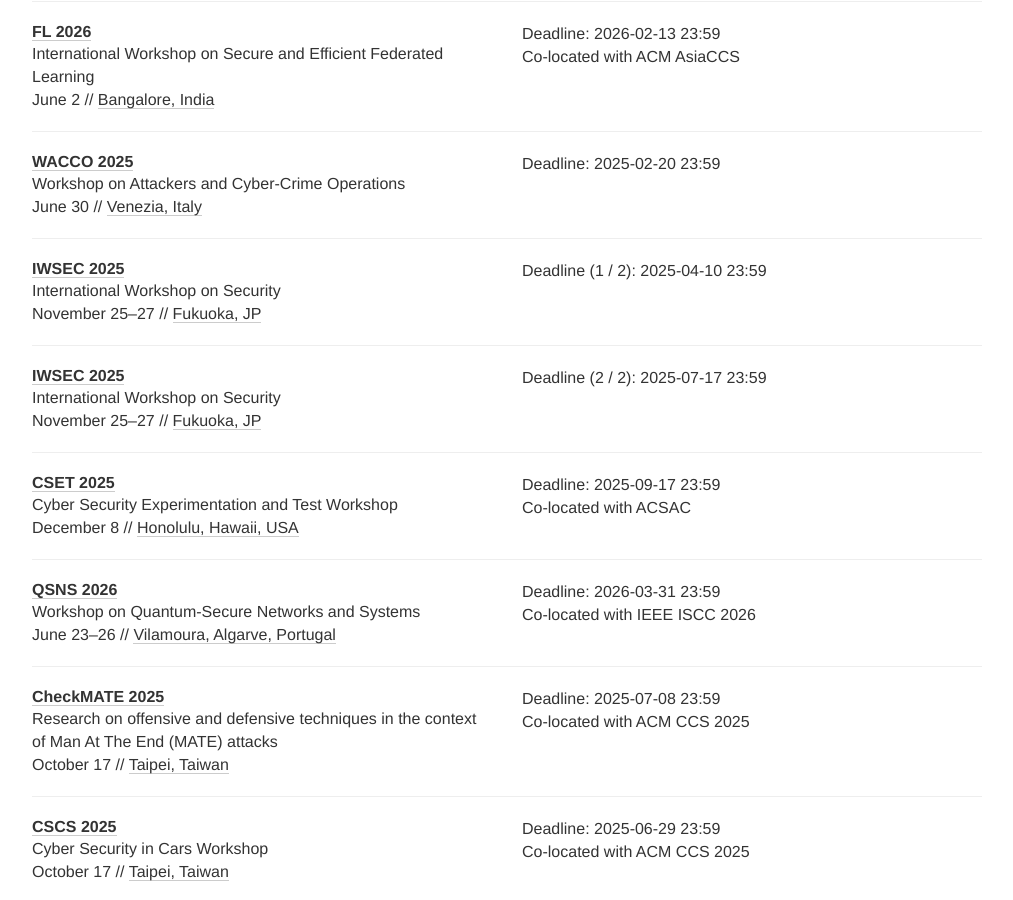
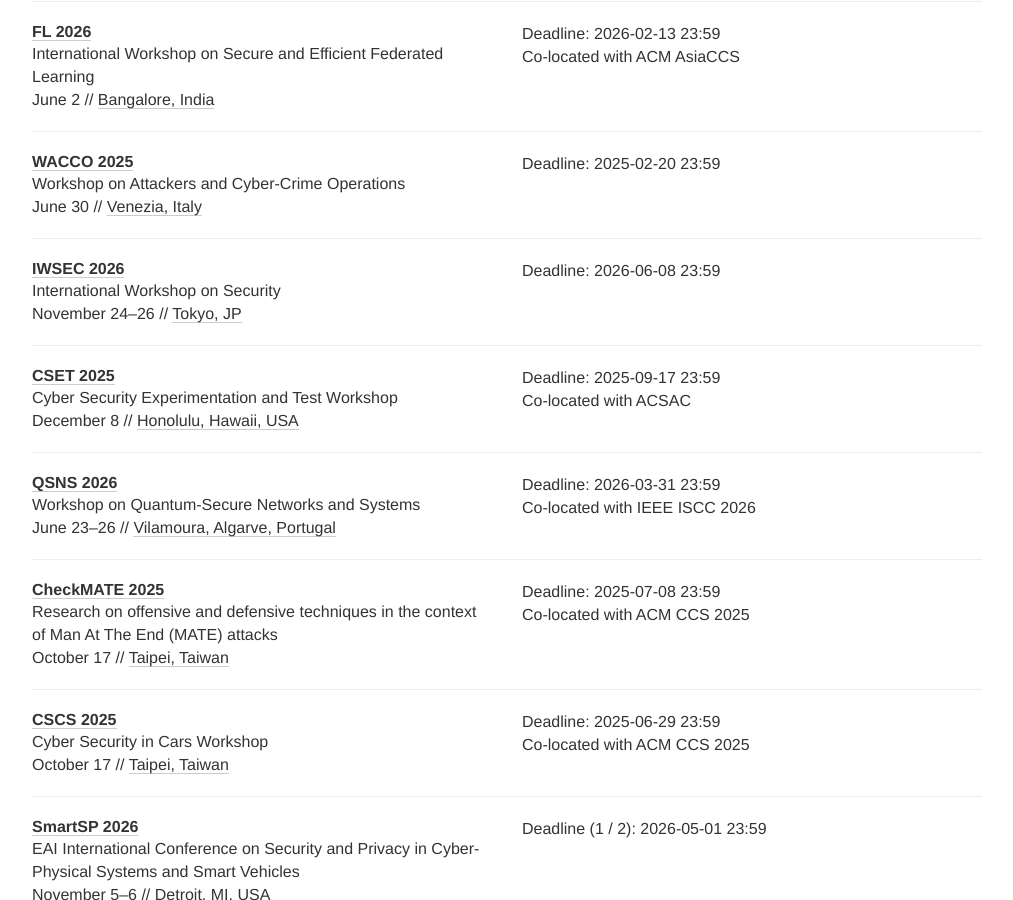
Before and after one commit to sec-deadlines/sec-deadlines.github.io, a Jekyll site: the page built from index.html, in a window 1280 px wide and 900 px high, scrolled down 17813 px. Shown: the whole window, without its empty margins (133-1146 px from the left). Built offline with Jekyll 4.4.1, drawn with Linux system fonts in a browser that asks for light colours; nearby versions of some CDN libraries; comment, search, counter and statistics services are not loaded.

Commit message:
Updated IWSEC information to 2026

```diff
--- a/_data/conferences.yml
+++ b/_data/conferences.yml
@@ -1236,12 +1236,11 @@
 
 - name: IWSEC
   description: International Workshop on Security
-  year: 2025
-  link: https://www.iwsec.org/2025/
-  deadline: ["2025-04-10 23:59", "2025-07-17 23:59"]
-  timezone: Etc/UTC
-  date: November 25-27
-  place: Fukuoka, JP
+  year: 2026
+  link: https://www.iwsec.org/2026/index.html
+  deadline: ["2026-06-08 23:59"]
+  date: November 24-26
+  place: Tokyo, JP
   tags: [SEC, PRIV, CRYPTO, SHOP]
 
 - name: CSET
```
